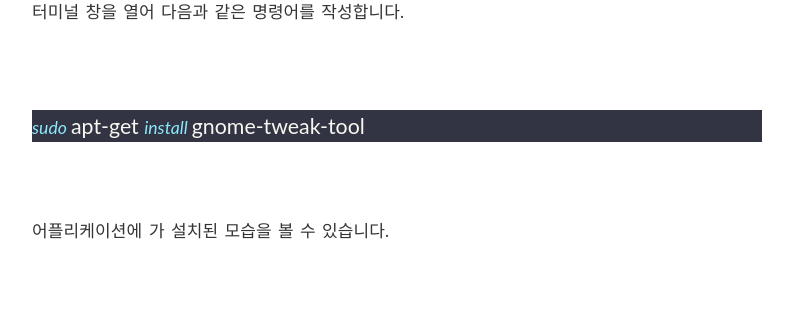
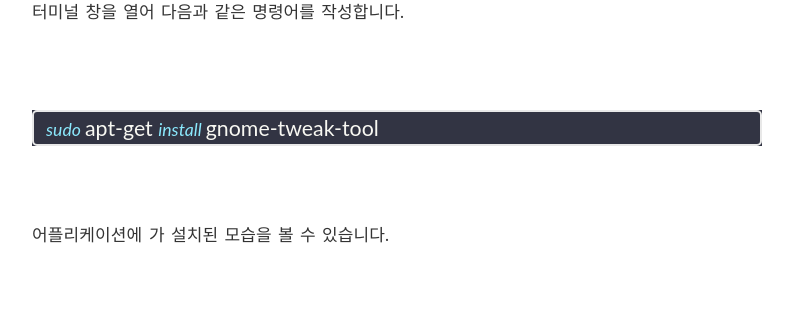
Before and after one commit to PEBpung/PEBpung.github.io, a Jekyll site: the page built from _posts/2020-08-04-ubuntu-hangle-setting.md, in a window 1280 px wide. Shown: the part 1469-1779 px from the top of the page, without its empty margins (243-1036 px from the left). Built offline with Jekyll 4.4.1, drawn with Linux system fonts in a browser that asks for light colours; nearby versions of some CDN libraries; some web fonts are replaced; comment, search, counter and statistics services are not loaded; grey boxes are pictures that could not be loaded.

Commit message:
[Change] code block

```diff
--- a/_sass/base/_highlight.scss
+++ b/_sass/base/_highlight.scss
@@ -23,8 +23,9 @@
     font-family: Menlo, Monaco, Consolas, "Lucida Console", Roboto, Ubuntu, monospace;
     border-radius: 5px;
     font-size: 105%;
-    // padding: 10px;
-    // overflow: auto;
+    padding: 8px 12px;
+    overflow-x: auto;
+    border: 2px solid #e8e8e8;
     // margin : 10px 0;
     // * {font-size:0.9rem;
     // }
```
